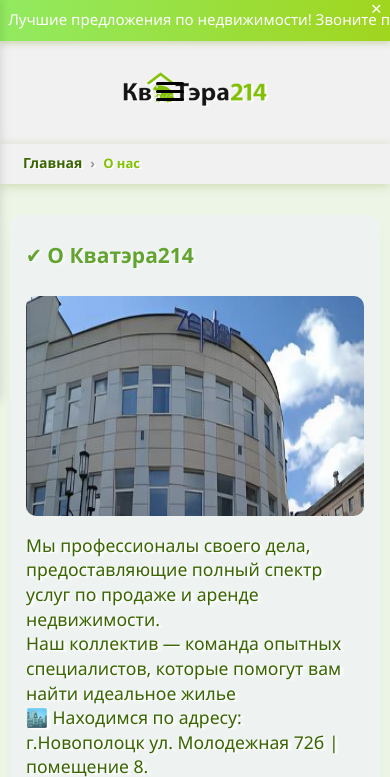
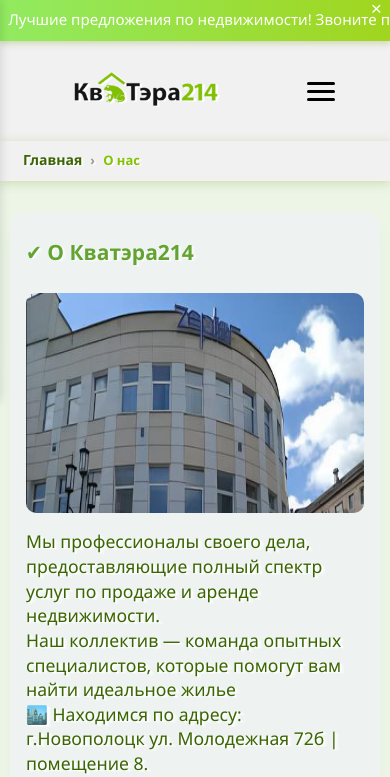
Before and after one commit to TumashenkaAliaksandr/kv_214, a Django app: page /about in a window 390 px wide; the page is wider, and only the part inside the window is pictured. Shown: the top 777 px of that part. Run offline with Django 5.2, Linux system fonts and the light colour scheme; data comes from the database, SQL or seed files in the repository.

Commit message:
fixing css

```diff
--- a/webapp/static/webapp/css/style.css
+++ b/webapp/static/webapp/css/style.css
@@ -1904,7 +1904,7 @@
     .slide {
         min-width: 100%;
         position: relative;
-        border-radius: 13px;
+        border-radius: 0;
         overflow: hidden;
         user-select: none;
         height: auto;
@@ -1914,7 +1914,7 @@
         width: 100%;
         height: 400px;
         object-fit: cover;
-        border-radius: 13px;
+        border-radius: 0;
         filter: brightness(0.85);
     }
 
@@ -3063,10 +3063,12 @@
 
     /* Согреваем бургер-кнопку в верхнем углу */
     .burger {
-        position: fixed;
-        top: 79px;
-        left: 40%;
+        position: relative;
+        bottom: 0px;
+        left: 0%;
         z-index: 2000;
+        top: 34%;
+
     }
 
     /* Дропдаун меню растягиваем по ширине */
@@ -3094,6 +3096,7 @@
     /* Контейнеры с отступами */
     .header-container {
         padding: 1rem 1.5rem;
+        height: 100px;
     }
 
     /* Уменьшаем размер текста в хедере для компактности */
```
Also changed, not shown: 1 other file.
